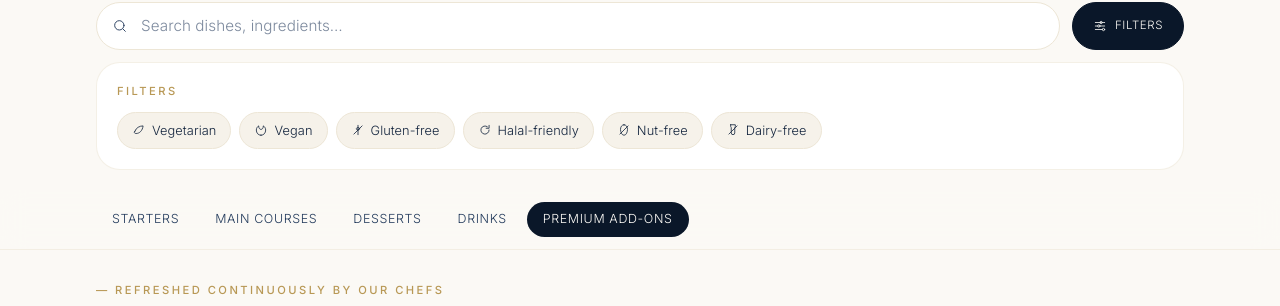
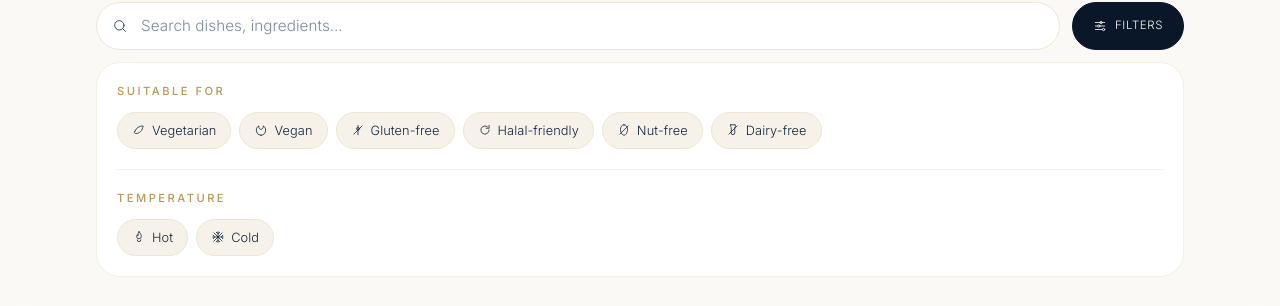
Before and after one commit to hannysanusi1604-star/SBP, a Next.js app: page /menu in a window 1280 px wide. Both pictures are taken after a click on the button "FILTERS". Shown: the part 196-502 px from the top of the page. Built offline with nearby package versions, Linux system fonts and the light colour scheme.

Commit message:
Add hot/cold filters to the menu explorer

```diff
--- a/components/MenuExplorer.tsx
+++ b/components/MenuExplorer.tsx
@@ -1,11 +1,11 @@
 'use client';
 
 import { useEffect, useMemo, useRef, useState } from 'react';
-import { Dish, Dietary, categories, dishes } from '@/lib/menu-data';
+import { Dish, Dietary, Temperature, categories, dishes } from '@/lib/menu-data';
 import { MenuCard } from './MenuCard';
 import { DishDetail } from './DishDetail';
 import { useLocale } from './LocaleProvider';
-import { DietIcon, Search, Sliders, X } from './icons';
+import { DietIcon, Flame, Search, Sliders, Snowflake, X } from './icons';
 
 const dietaryFilters: Dietary[] = [
   'vegetarian',
@@ -21,23 +21,27 @@ export function MenuExplorer({ initialCategory }: { initialCategory?: string })
   const [query, setQuery] = useState('');
   const [active, setActive] = useState(initialCategory || 'starters');
   const [filters, setFilters] = useState<Dietary[]>([]);
+  const [temperature, setTemperature] = useState<Temperature | null>(null);
   const [filtersOpen, setFiltersOpen] = useState(false);
   const [selected, setSelected] = useState<Dish | null>(null);
   const sectionRefs = useRef<Record<string, HTMLElement | null>>({});
   const navRef = useRef<HTMLDivElement>(null);
+
+  const activeCount = filters.length + (temperature ? 1 : 0);
 
   const filtered = useMemo(() => {
     const q = query.trim().toLowerCase();
     return dishes.filter((d) => {
       if (filters.length && !filters.every((f) => d.dietary.includes(f)))
         return false;
+      if (temperature && d.temperature !== temperature) return false;
       if (!q) return true;
       return (
         d.name.toLowerCase().includes(q) ||
         d.description.toLowerCase().includes(q)
       );
     });
-  }, [filters, query]);
+  }, [filters, temperature, query]);
 
   const grouped = useMemo(() => {
     const map: Record<string, Dish[]> = {};
@@ -99,15 +103,15 @@ export function MenuExplorer({ initialCategory }: { initialCategory?: string })
           <button
             onClick={() => setFiltersOpen((v) => !v)}
             className={`h-12 px-5 rounded-full border flex items-center gap-2 uppercase tracking-wider text-[0.72rem] transition-colors ${
-              filters.length || filtersOpen
+              activeCount || filtersOpen
                 ? 'bg-navy-900 dark:bg-gold-500 text-ivory-50 dark:text-navy-900 border-navy-900 dark:border-gold-500'
                 : 'border-ivory-200 dark:border-navy-500/40'
             }`}
           >
             <Sliders size={14} /> {t('menu.filters')}
-            {filters.length > 0 && (
+            {activeCount > 0 && (
               <span className="ml-1 h-5 min-w-5 px-1.5 rounded-full bg-gold-400 text-navy-900 text-[0.65rem] flex items-center justify-center">
-                {filters.length}
+                {activeCount}
               </span>
             )}
           </button>
@@ -116,10 +120,13 @@ export function MenuExplorer({ initialCategory }: { initialCategory?: string })
         {filtersOpen && (
           <div className="mt-3 p-5 rounded-3xl bg-white dark:bg-navy-700/40 border border-ivory-200/60 dark:border-navy-500/30 animate-fade-up">
             <div className="flex items-center justify-between mb-3">
-              <div className="swiss-eyebrow">{t('menu.filters')}</div>
-              {filters.length > 0 && (
+              <div className="swiss-eyebrow">{t('menu.dietary')}</div>
+              {activeCount > 0 && (
                 <button
-                  onClick={() => setFilters([])}
+                  onClick={() => {
+                    setFilters([]);
+                    setTemperature(null);
+                  }}
                   className="text-[0.72rem] uppercase tracking-wider text-navy-500 inline-flex items-center gap-1 hover:text-navy-900 dark:hover:text-ivory-50"
                 >
                   <X size={12} /> {t('menu.clear')}
@@ -144,6 +151,33 @@ export function MenuExplorer({ initialCategory }: { initialCategory?: string })
                   </button>
                 );
               })}
+            </div>
+
+            <div className="mt-5 pt-5 border-t border-ivory-200/60 dark:border-navy-500/30">
+              <div className="swiss-eyebrow mb-3">{t('menu.temperature')}</div>
+              <div className="flex flex-wrap gap-2">
+                {(['hot', 'cold'] as Temperature[]).map((temp) => {
+                  const on = temperature === temp;
+                  const Icon = temp === 'hot' ? Flame : Snowflake;
+                  const onColor = temp === 'hot' ? 'bg-[#C0481E]' : 'bg-[#2E7BB8]';
+                  return (
+                    <button
+                      key={temp}
+                      onClick={() =>
+                        setTemperature((cur) => (cur === temp ? null : temp))
+                      }
+                      className={`inline-flex items-center gap-1.5 rounded-full px-3.5 py-2 text-[0.8rem] transition-colors border ${
+                        on
+                          ? `${onColor} text-white border-transparent`
+                          : 'bg-ivory-100 dark:bg-navy-900/40 text-navy-700 dark:text-ivory-100 border-ivory-200 dark:border-navy-500/30'
+                      }`}
+                    >
+                      <Icon size={14} />
+                      {t(`menu.${temp}`)}
+                    </button>
+                  );
+                })}
+              </div>
             </div>
           </div>
         )}
@@ -180,7 +214,7 @@ export function MenuExplorer({ initialCategory }: { initialCategory?: string })
       <div className="mx-auto max-w-6xl px-5 sm:px-8 py-8 space-y-14">
         {categories.map((cat) => {
           const list = grouped[cat.id] || [];
-          if (!list.length && filters.length === 0 && !query) return null;
+          if (!list.length && activeCount === 0 && !query) return null;
           return (
             <section
               key={cat.id}
--- a/lib/translations.ts
+++ b/lib/translations.ts
@@ -42,6 +42,7 @@ export const dict: Record<Locale, Dict> = {
     'menu.dietary': 'Suitable for',
     'menu.hot': 'Hot',
     'menu.cold': 'Cold',
+    'menu.temperature': 'Temperature',
     'menu.local': 'Swiss sourced',
     'menu.international': 'International',
     'menu.chefnote': 'Chef’s note',
@@ -184,6 +185,7 @@ export const dict: Record<Locale, Dict> = {
     'menu.dietary': 'Convient à',
     'menu.hot': 'Chaud',
     'menu.cold': 'Froid',
+    'menu.temperature': 'Température',
     'menu.local': 'Origine suisse',
     'menu.international': 'International',
     'menu.chefnote': 'Note du chef',
@@ -326,6 +328,7 @@ export const dict: Record<Locale, Dict> = {
     'menu.dietary': 'Geeignet für',
     'menu.hot': 'Warm',
     'menu.cold': 'Kalt',
+    'menu.temperature': 'Temperatur',
     'menu.local': 'Schweizer Herkunft',
     'menu.international': 'International',
     'menu.chefnote': 'Notiz des Küchenchefs',
@@ -468,6 +471,7 @@ export const dict: Record<Locale, Dict> = {
     'menu.dietary': 'Adatto a',
     'menu.hot': 'Caldo',
     'menu.cold': 'Freddo',
+    'menu.temperature': 'Temperatura',
     'menu.local': 'Origine svizzera',
     'menu.international': 'Internazionale',
     'menu.chefnote': 'Nota dello chef',
@@ -610,6 +614,7 @@ export const dict: Record<Locale, Dict> = {
     'menu.dietary': 'مناسب لـ',
     'menu.hot': 'ساخن',
     'menu.cold': 'بارد',
+    'menu.temperature': 'الحرارة',
     'menu.local': 'مصدر سويسري',
     'menu.international': 'دولي',
     'menu.chefnote': 'ملاحظة الشيف',
```
